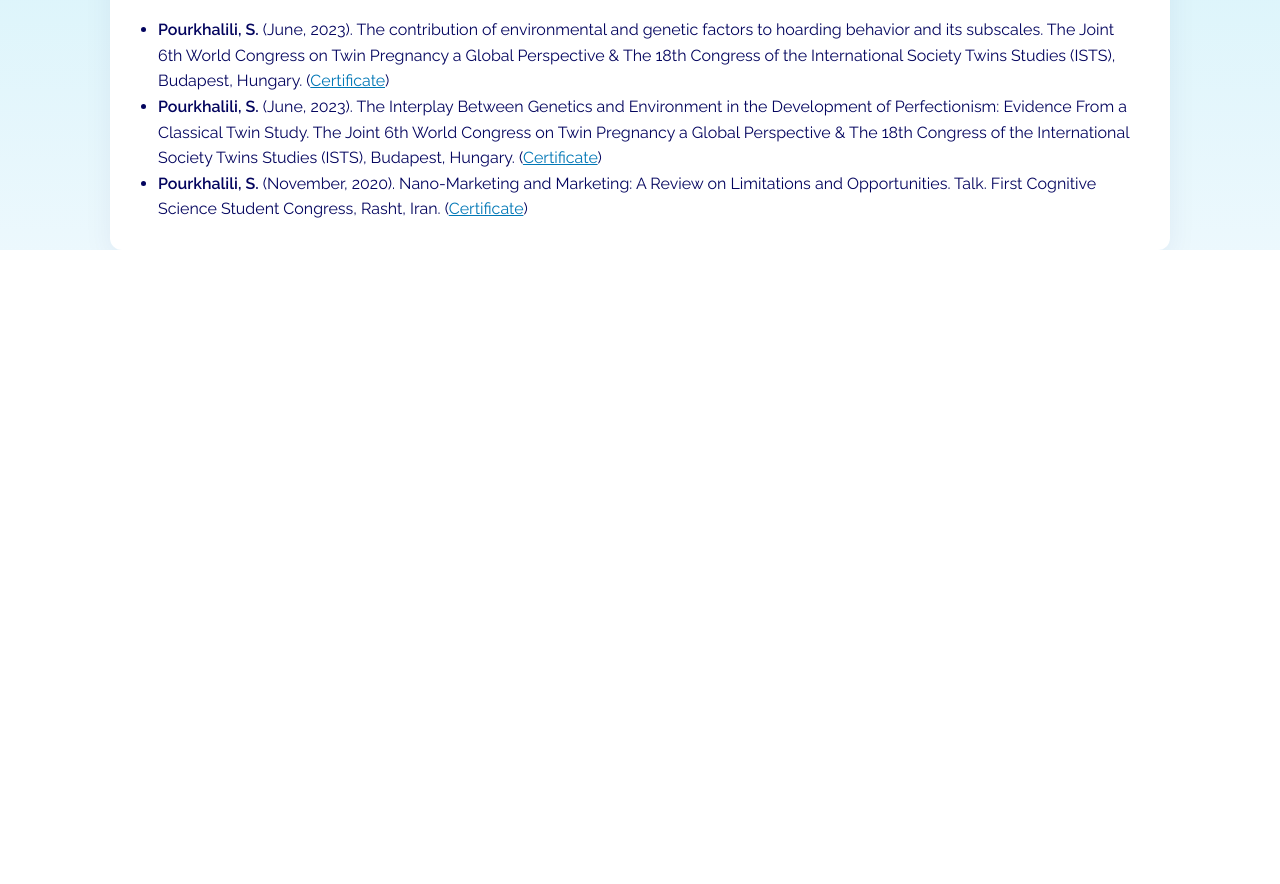
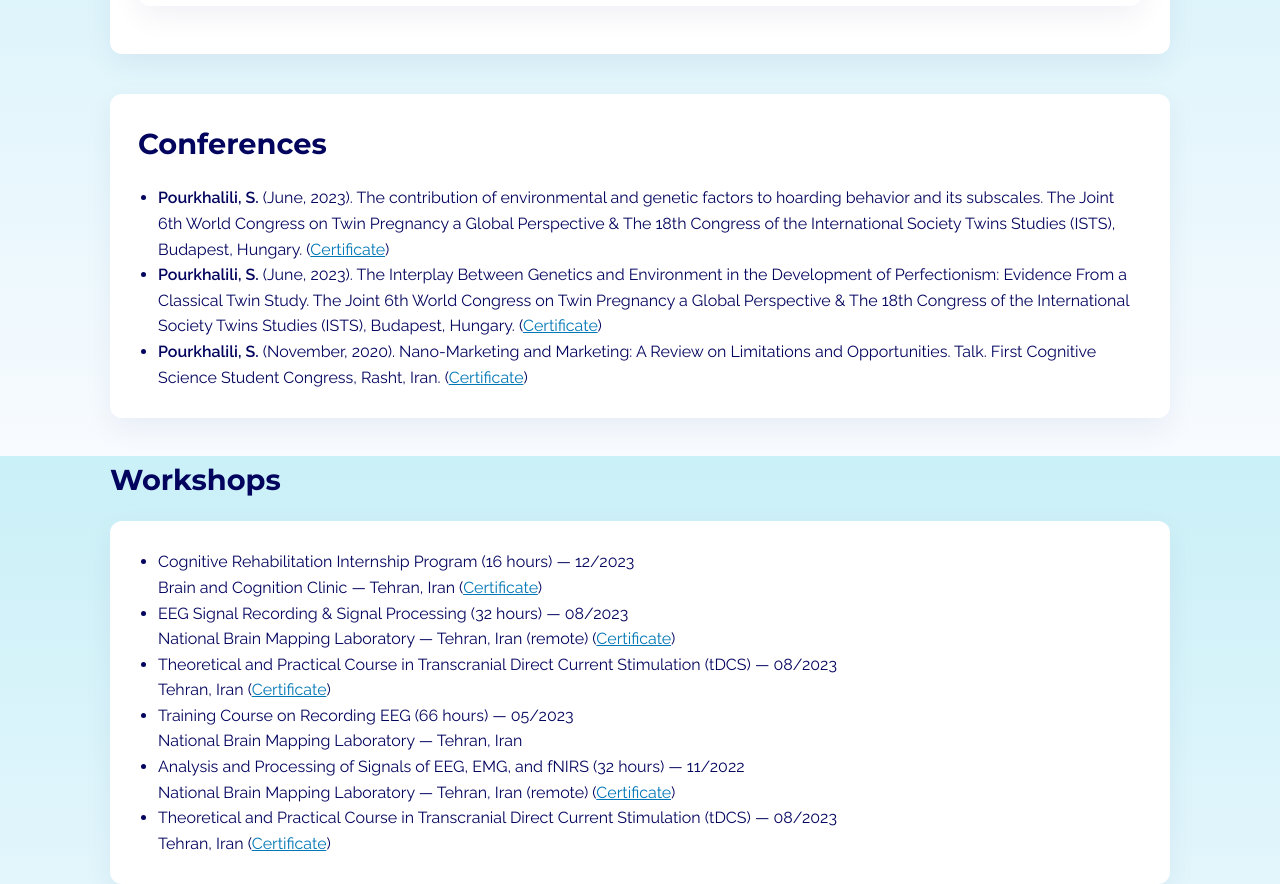
Before and after one commit to sepehr-pourkhalili/sepehrpour, a plain HTML site: page index.html in a window 1280 px wide. Shown: the part 1944-2828 px from the top of the page. Before the commit the page ends 2194 px from the top, so only its background shows below. Drawn offline with Linux system fonts and the light colour scheme.

Commit message:
Update index.html

```diff
--- a/index.html
+++ b/index.html
@@ -241,8 +241,9 @@
 
       <!-- ===== PUBLICATIONS ===== -->
   <section class="publications" style="max-width:1100px;margin:40px auto;padding:0 20px;">
-    <h2 style="font-family:'Montserrat',sans-serif;font-weight:700;font-size:1.8rem;color:var(--c1);margin-bottom:20px;">
-    Publications
+    <div style="background:white;padding:28px;border-radius:12px;box-shadow:0 10px 30px rgba(3,4,94,0.06);">
+      <h2 style="font-family:'Montserrat',sans-serif;font-weight:700;font-size:1.8rem;color:var(--c1);margin-bottom:20px;">
+        Publications
     <div style="background:white;padding:28px;border-radius:12px;box-shadow:0 10px 30px rgba(3,4,94,0.06);">
       <h2 style="font-family:'Montserrat',sans-serif;font-weight:700;font-size:1.8rem;color:var(--c1);margin-bottom:20px;">
 
@@ -299,3 +300,45 @@
       </ul>
     </div>
   </section>
+
+
+      <!-- ===== WORKSHOPS ===== -->
+  <section class="workshops" style="max-width:1100px;margin:40px auto;padding:0 20px;">
+    <h2 style="font-family:'Montserrat',sans-serif;font-weight:700;font-size:1.8rem;color:var(--c1);margin-bottom:20px;">
+      Workshops
+    </h2>
+
+    <div style="background:white;padding:28px;border-radius:12px;box-shadow:0 10px 30px rgba(3,4,94,0.06);">
+      <ul style="padding-left:20px;line-height:1.6;color:var(--c1);list-style:disc;">
+        <li>
+          Cognitive Rehabilitation Internship Program (16 hours) — 12/2023<br>
+          Brain and Cognition Clinic — Tehran, Iran
+          (<a href="cert/CogRehab.png" target="_blank" style="color:var(--accent);">Certificate</a>)
+        </li>
+        <li>
+          EEG Signal Recording & Signal Processing (32 hours) — 08/2023<br>
+          National Brain Mapping Laboratory — Tehran, Iran (remote)
+          (<a href="cert/eeg-signal-recording.png" target="_blank" style="color:var(--accent);">Certificate</a>)
+        </li>
+        <li>
+          Theoretical and Practical Course in Transcranial Direct Current Stimulation (tDCS) — 08/2023<br>
+          Tehran, Iran
+          (<a href="cert/tdcs.jpg" target="_blank" style="color:var(--accent);">Certificate</a>)
+        </li>
+        <li>
+          Training Course on Recording EEG (66 hours) — 05/2023<br>
+          National Brain Mapping Laboratory — Tehran, Iran
+        </li>
+        <li>
+          Analysis and Processing of Signals of EEG, EMG, and fNIRS (32 hours) — 11/2022<br>
+          National Brain Mapping Laboratory — Tehran, Iran (remote)
+          (<a href="cert/EEG-EMG-fNIRS.png" target="_blank" style="color:var(--accent);">Certificate</a>)
+        </li>
+        <li>
+          Theoretical and Practical Course in Transcranial Direct Current Stimulation (tDCS) — 08/2023<br>
+          Tehran, Iran
+          (<a href="cert/tdcs.jpg" target="_blank" style="color:var(--accent);">Certificate</a>)
+        </li>
+      </ul>
+    </div>
+  </section>
```
